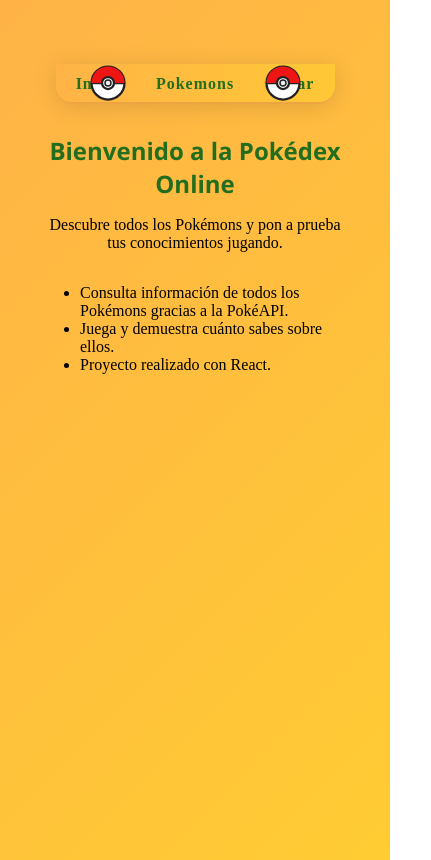
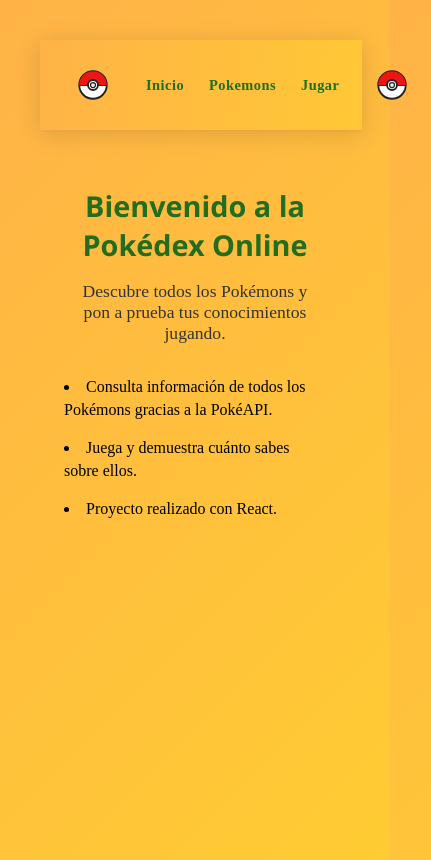
Before and after one commit to RobertoSpain/PokeApiJunio, a React (Vite) app: page / in a window 390 px wide. Shown: the whole page, 431 px wide, since content can reach past the window. Built offline with nearby package versions, Linux system fonts and the light colour scheme.

Commit message:
listadooo

```diff
--- a/src/assets/Header.css
+++ b/src/assets/Header.css
@@ -2,59 +2,48 @@
 header {
   background: linear-gradient(90deg, rgba(255,179,71,0.75) 0%, rgba(255,204,51,0.75) 100%);
   color: #236d1e;
-  padding: 12px 0 8px 0;
+  padding: 8px;
   text-align: center;
   border-radius: 0 0 24px 24px;
   box-shadow: 0 4px 24px #0002, 0 2px 0 #ffb347;
-  margin: 24px auto 2rem auto;
-  max-width: 1100px;
+  margin: 10px auto 1rem auto;
+  max-width: 800px;
   width: 90%;
-  position: relative;
+  display: flex;
+  justify-content: space-between;
+  align-items: center;
 }
 
 header .logo {
-  height: 48px;
-  width: 48px;
+  height: 36px;
+  width: 36px;
   display: flex;
   align-items: center;
-}
-
-header .logo.left {
-  position: absolute;
-  left: 32px;
-  top: 50%;
-  transform: translateY(-50%);
-}
-
-header .logo.right {
-  position: absolute;
-  right: 32px;
-  top: 50%;
-  transform: translateY(-50%);
+  margin: 0 10px;
 }
 
 header .logo img, header .logo svg {
-  height: 48px;
-  width: 48px;
-  object-fit: contain;
+  height: 36px;
+  width: 36px;
 }
 
 nav {
+  flex: 1;
   display: flex;
   justify-content: center;
-  gap: 2.5rem;
+  gap: 1.5rem;
 }
 
 nav a {
   color: #236d1e;
-  font-size: 1.15rem;
+  font-size: 1rem;
   font-weight: 600;
   text-decoration: none;
-  padding: 4px 14px;
+  padding: 4px 10px;
   border-radius: 8px;
   transition: background 0.2s, color 0.2s;
   background: transparent;
-  letter-spacing: 1px;
+  letter-spacing: 0.5px;
 }
 
 nav a:hover {
@@ -64,29 +53,29 @@
 
 @media (max-width: 700px) {
   header {
-    max-width: 98vw;
-    padding: 8px 0 6px 0;
-    border-radius: 0 0 16px 16px;
+    margin: 0 auto 1rem auto;
+    border-radius: 0;
+    padding: 6px;
+    width: 100%;
   }
-  header .logo.left {
-    left: 10px;
-    height: 36px;
-    width: 36px;
+
+  header .logo {
+    height: 30px;
+    width: 30px;
+    margin: 0 8px;
   }
-  header .logo.right {
-    right: 10px;
-    height: 36px;
-    width: 36px;
+
+  header .logo img, header .logo svg {
+    height: 30px;
+    width: 30px;
   }
-  header .logo img, header .logo svg {
-    height: 36px;
-    width: 36px;
+
+  nav {
+    gap: 0.8rem;
   }
-  nav {
-    gap: 1.2rem;
-  }
+
   nav a {
-    font-size: 1rem;
-    padding: 3px 8px;
+    font-size: 0.9rem;
+    padding: 3px 6px;
   }
 }
--- /dev/null
+++ b/src/assets/Landing.css
@@ -0,0 +1,54 @@
+/* Estilos para la página de inicio */
+.landing-section {
+  max-width: 600px;
+  margin: 0 auto;
+  text-align: center;
+  padding: 1rem;
+}
+
+.landing-title {
+  color: #236d1e;
+  font-size: 2.5rem;
+  margin-bottom: 1rem;
+}
+
+.landing-description {
+  font-size: 1.2rem;
+  color: #333;
+  margin-bottom: 2rem;
+}
+
+.landing-features {
+  text-align: left;
+  margin: 2rem auto;
+  max-width: 400px;
+  list-style-position: inside;
+  padding: 0 1rem;
+}
+
+.landing-features li {
+  margin-bottom: 1rem;
+  line-height: 1.4;
+}
+
+/* Responsive */
+@media (max-width: 600px) {
+  .landing-section {
+    padding: 1rem;
+  }
+
+  .landing-title {
+    font-size: 1.8rem;
+    padding: 0 1rem;
+  }
+
+  .landing-description {
+    font-size: 1.1rem;
+    padding: 0 1rem;
+  }
+
+  .landing-features {
+    margin: 1.5rem auto;
+    padding: 0 0.5rem;
+  }
+}
--- a/src/assets/Listado.css
+++ b/src/assets/Listado.css
@@ -60,3 +60,58 @@
 .cargar-mas-btn:hover {
   background: #1251a3;
 }
+
+.listado-busqueda-container {
+  display: flex;
+  justify-content: center;
+  margin-bottom: 1.5rem;
+}
+
+.listado-busqueda {
+  width: 260px;
+  padding: 0.6rem 1.2rem;
+  border-radius: 24px;
+  border: 2px solid #ffb347;
+  font-size: 1.1rem;
+  outline: none;
+  box-shadow: 0 2px 8px #0001;
+  background: #fffbe6;
+  color: #236d1e;
+  transition: border 0.2s, box-shadow 0.2s;
+  margin-bottom: 0.5rem;
+}
+.listado-busqueda:focus {
+  border: 2px solid #1976d2;
+  box-shadow: 0 4px 16px #1976d233;
+}
+.listado-busqueda::placeholder {
+  color: #bdb76b;
+  opacity: 1;
+  font-style: italic;
+}
+.listado-buscando {
+  text-align: center;
+  color: #1976d2;
+  margin-bottom: 1rem;
+  font-weight: 600;
+}
+
+.listado-error {
+  text-align: center;
+  color: #b71c1c;
+  margin-bottom: 1rem;
+  font-weight: 600;
+}
+
+.listado-vacio {
+  margin-top: 2rem;
+  font-size: 1.1rem;
+}
+
+@media (max-width: 600px) {
+  .listado-busqueda {
+    width: 98%;
+    font-size: 1rem;
+    padding: 0.5rem 0.8rem;
+  }
+}
--- a/src/components/Landing.jsx
+++ b/src/components/Landing.jsx
@@ -1,9 +1,11 @@
+import '../assets/Landing.css';
+
 function Landing() {
   return (
-    <section style={{maxWidth:'600px',margin:'0 auto',textAlign:'center'}}>
-      <h1>Bienvenido a la Pokédex Online</h1>
-      <p>Descubre todos los Pokémons y pon a prueba tus conocimientos jugando.</p>
-      <ul style={{textAlign:'left',margin:'2rem auto',maxWidth:'400px'}}>
+    <section className="landing-section">
+      <h1 className="landing-title">Bienvenido a la Pokédex Online</h1>
+      <p className="landing-description">Descubre todos los Pokémons y pon a prueba tus conocimientos jugando.</p>
+      <ul className="landing-features">
         <li>Consulta información de todos los Pokémons gracias a la PokéAPI.</li>
         <li>Juega y demuestra cuánto sabes sobre ellos.</li>
         <li>Proyecto realizado con React.</li>
--- a/src/components/Listado.jsx
+++ b/src/components/Listado.jsx
@@ -8,7 +8,13 @@
   const [pokemones, setPokemones] = useState([]);
   const [offset, setOffset] = useState(0);
   const [pokemonSeleccionado, setPokemonSeleccionado] = useState(null);
+  const [busqueda, setBusqueda] = useState("");
+  const [inputBusqueda, setInputBusqueda] = useState("");
+  const [pokemonBusqueda, setPokemonBusqueda] = useState(null);
+  const [buscando, setBuscando] = useState(false);
+  const [errorBusqueda, setErrorBusqueda] = useState("");
 
+  // Cargar más pokemones (solo si no hay búsqueda activa)
   const cargarMasPokemones = () => {
     fetch(`${API_URL}?limit=12&offset=${offset}`)
       .then((res) => res.json())
@@ -27,11 +33,63 @@
       });
   }, []);
 
+  // Buscar globalmente en la PokéAPI solo al pulsar el botón
+  const buscarPokemon = (e) => {
+    e.preventDefault();
+    if (inputBusqueda.trim().length === 0) return;
+    setBuscando(true);
+    setErrorBusqueda("");
+    fetch(`https://pokeapi.co/api/v2/pokemon/${inputBusqueda.toLowerCase()}`)
+      .then(res => {
+        if (!res.ok) throw new Error('No encontrado');
+        return res.json();
+      })
+      .then(data => {
+        setPokemonBusqueda({
+          name: data.name,
+          url: `https://pokeapi.co/api/v2/pokemon/${data.id}/`
+        });
+        setBusqueda(inputBusqueda);
+        setBuscando(false);
+      })
+      .catch(() => {
+        setPokemonBusqueda(null);
+        setBusqueda(inputBusqueda);
+        setBuscando(false);
+        setErrorBusqueda('No se encontró ningún Pokémon con ese nombre.');
+      });
+  };
+
+  // Decide qué pokemones mostrar
+  const pokemonesFiltrados = busqueda
+    ? (pokemonBusqueda ? [pokemonBusqueda] : [])
+    : pokemones;
+
   return (
     <section className="listado-section">
       <h2>Pokémons</h2>
+      <form className="listado-busqueda-container" onSubmit={buscarPokemon} autoComplete="off">
+        <input
+          type="text"
+          placeholder="Buscar por nombre..."
+          value={inputBusqueda}
+          onChange={e => setInputBusqueda(e.target.value)}
+          className="listado-busqueda"
+        />
+        <button type="submit" className="buscar-btn">Buscar</button>
+        {busqueda && (
+          <button type="button" className="limpiar-btn" onClick={() => {
+            setBusqueda("");
+            setInputBusqueda("");
+            setPokemonBusqueda(null);
+            setErrorBusqueda("");
+          }}>Limpiar</button>
+        )}
+      </form>
+      {buscando && <div className="listado-buscando">Buscando...</div>}
+      {errorBusqueda && <div className="listado-error">{errorBusqueda}</div>}
       <div className="listado-grid">
-        {pokemones.map((p) => {
+        {pokemonesFiltrados.map((p) => {
           const id = p.url.split('/').filter(Boolean).pop();
           return (
             <div
@@ -49,10 +107,15 @@
           );
         })}
       </div>
+      {pokemonesFiltrados.length === 0 && !buscando && !errorBusqueda && (
+        <div className="listado-error listado-vacio">No se encontraron Pokémon.</div>
+      )}
       <div className="listado-cargar-mas">
         <button
           onClick={cargarMasPokemones}
           className="cargar-mas-btn"
+          disabled={busqueda.length > 0}
+          title={busqueda.length > 0 ? 'Desactiva la búsqueda para cargar más' : ''}
         >
           Cargar más
         </button>
```
Also changed, not shown: src/assets/index.css (added).
